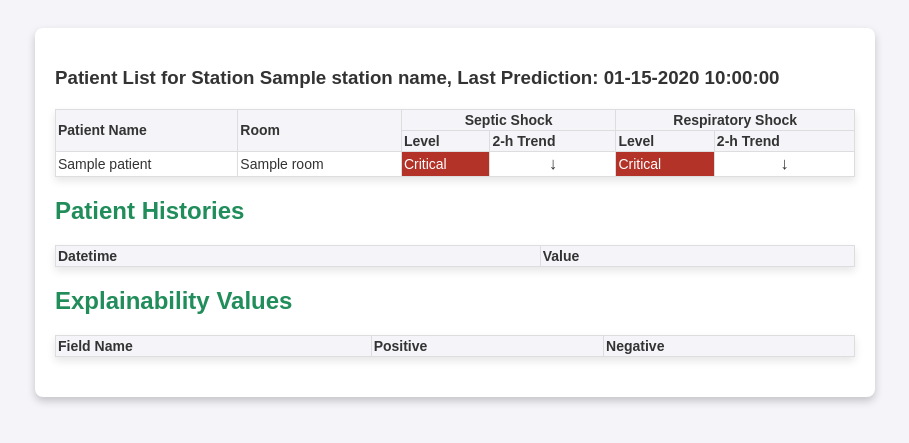
After one commit to gjschwartz72/teleCC_web_app, a Flask app: template templates/patient_list.html in a window 1280 px wide. The commit adds this page. Shown: the top 443 px of the page, without its empty margins (185-1094 px from the left). Run offline with Flask 3, Linux system fonts and the light colour scheme; the template is opened without the code that fills it: most values are stand-ins (such as "Sample title", 1, 10 or a date in 2020); lists and menus that the app fills with data are empty.

Commit message:
incremental 2025-10-01

```diff
--- a/routes.py
+++ b/routes.py
@@ -1,5 +1,6 @@
-from flask import app, render_template, request, jsonify, url_for, redirect
-from models import patient_telecc_state, Patient_telecc_history, Station_lookup
+from web_app import app, db
+from flask import render_template, request, jsonify, url_for, redirect
+from models import Patient_telecc_state, Patient_telecc_history, Station_lookup
 from forms import StationSelectionForm
 
 # Cache for storing loaded data
@@ -11,7 +12,8 @@ def splash():
     form = StationSelectionForm()
 
     # Dynamically populate the SelectField with station data
-    form.station_id.choices = [(station.id, station.name) for station in Station_lookup.query.all()]
+    #form.station_id.choices = [(station.station_number, station.station_name) for station in Station_lookup.query.all()]
+    form.stations = Station_lookup.query.all()
 
     if form.validate_on_submit():
         # Redirect to load_data route with the selected station ID
@@ -20,51 +22,80 @@ def splash():
 
     return render_template("splash.html", form=form)
 
-@app.route("/load_data/<int:station_id>", methods=["GET"])
+@app.route('/load_data/<int:station_id>')
 def load_data(station_id):
-    """Handle station selection and initialize the main page."""
-    # Ensure station exists
-    station = Station_lookup.query.get(station_id)
-    if not station:
-        return jsonify({"error": "Station not found"}), 404
+    #station_id = request.args.get('station_id')
+    # Handle the station_id as needed
 
-    print("Select Station:", station)
-    # Redirect to the main page with the selected station
-    #return render_template("main.html", station=station)
+    # Use the station name from the first patient (replace with actual logic)
+    station = Station_lookup.query.filter_by(station_number = station_id).all()
+    station_name = station[0].station_name
+
+    # Render the table template
+    station_list = Patient_telecc_state.query.filter_by(station_number = station_id).all()
+    if station_list:
+        prediction_datetime = station_list[0].prediction_datetime
+        station_list_sorted = sorted(station_list, key=lambda p: p.patientName.split()[-1])
+    else:
+        prediction_datetime = None
+
+    return render_template(
+        'patient_list.html',
+        station_name=station_name,
+        patients=station_list_sorted,
+        prediction_datetime = prediction_datetime
+    )
 
 
-@app.route('/main', methods=['GET', 'POST'])
-def main():
-    stations = Station_lookup.query.all()
-    return render_template('main.html', stations=stations)
+    return f"Loading data for station: {station_id}, {len(station_list)}"
 
-@app.route('/load_data', methods=['POST'])
-def load_data():
-    station_id = request.json.get('station_id')
+# @app.route("/load_data", methods=["GET", "POST"])
+# def load_data():
+#     """Handle station selection and initialize the main page."""
+#     # Ensure station exists
+#     station_id = request.args.get('station_id')
+#     station = Station_lookup.query.get(station_id)
+#     if not station:
+#         return jsonify({"error": "Station not found"}), 404
 
-    if station_id in cache:
-        data = cache[station_id]
-    else:
-        state_data = PatientTeleCCState.query.filter_by(station_id=station_id).all()
-        history_data = PatientTeleCCHistory.query.filter_by(station_id=station_id).all()
+#     print("Select Station:", station)
+#     return ("Selection:", station)
+#     # Redirect to the main page with the selected station
+#     #return render_template("main.html", station=station)
 
-        data = {
-            'state': [state.to_dict() for state in state_data],
-            'history': [history.to_dict() for history in history_data]
-        }
-        cache[station_id] = data
 
-    return jsonify(data)
+# @app.route('/main', methods=['GET', 'POST'])
+# def main():
+#     stations = Station_lookup.query.all()
+#     return render_template('main.html', stations=stations)
 
-@app.route('/patient_details/<int:patient_id>', methods=['GET'])
-def patient_details(patient_id):
-    patient_state = PatientTeleCCState.query.get(patient_id)
-    patient_history = PatientTeleCCHistory.query.filter_by(patient_id=patient_id).all()
+# @app.route('/load_data', methods=['POST'])
+# def load_data():
+#     station_id = request.json.get('station_id')
 
-    if patient_state:
-        response = {
-            'state': patient_state.to_dict(),
-            'history': [entry.to_dict() for entry in patient_history]
-        }
-        return jsonify(response)
-    return jsonify({'error': 'Patient not found'}), 404
+#     if station_id in cache:
+#         data = cache[station_id]
+#     else:
+#         state_data = PatientTeleCCState.query.filter_by(station_id=station_id).all()
+#         history_data = PatientTeleCCHistory.query.filter_by(station_id=station_id).all()
+
+#         data = {
+#             'state': [state.to_dict() for state in state_data],
+#             'history': [history.to_dict() for history in history_data]
+#         }
+#         cache[station_id] = data
+
+#     return jsonify(data)
+
+# @app.route('/patient_details/<int:patient_id>', methods=['GET'])
+# def patient_details(patient_id):
+#     patient_state = PatientTeleCCState.query.get(patient_id)
+#     patient_history = PatientTeleCCHistory.query.filter_by(patient_id=patient_id).all()
+
+#     if patient_state:
+#         response = {
+#             'state': patient_state.to_dict(),
+#             'history': [entry.to_dict() for entry in patient_history]
+#         }
+#         return jsonify(response)
+#     return jsonify({'error': 'Patient not found'}), 404
--- a/static/css/styles.css
+++ b/static/css/styles.css
@@ -1,3 +1,4 @@
+/* General Body Styling */
 body {
     font-family: Arial, sans-serif;
     background-color: #f4f4f9;
@@ -6,11 +7,18 @@ body {
     padding: 20px;
 }
 
+/* Container Styling */
 .container {
-    max-width: 600px;
+    max-width: 800px;
     margin: 0 auto;
+    text-align: left;
+    padding: 20px;
+    background: white;
+    box-shadow: 0 4px 8px rgba(0, 0, 0, 0.2);
+    border-radius: 8px;
 }
 
+/* Station List Styling */
 .station-list {
     margin: 20px 0;
 }
@@ -23,6 +31,7 @@ select {
     margin-bottom: 20px;
 }
 
+/* Button Styling */
 button {
     background-color: #007BFF;
     color: white;
@@ -30,8 +39,68 @@ button {
     padding: 10px 20px;
     cursor: pointer;
     font-size: 16px;
+    border-radius: 4px;
+    transition: background-color 0.3s ease;
 }
 
 button:hover {
     background-color: #0056b3;
 }
+
+/* Table Styling */
+table {
+    width: 100%;
+    border-collapse: collapse;
+    margin: 20px 0;
+    font-size: 14px;
+    text-align: left;
+    box-shadow: 0 4px 8px rgba(0, 0, 0, 0.1);
+}
+
+th, td {
+    border: 1px solid #ddd;
+    padding: 2px;
+}
+
+th {
+    background-color: #f4f4f9;
+    color: #333;
+}
+
+tr:hover {
+    background-color: #f1f1f1;
+}
+
+/* Class Cell Coloring */
+.low {
+    background-color: white;
+    color: black;
+}
+
+.moderate {
+    background-color: #30547C;
+    color: white;
+}
+
+.critical {
+    background-color: #b33329;
+    color: white;
+}
+
+/* Table Titles */
+h1, h2 {
+    font-size: 1.5em;
+    color: #208d5a;
+    margin-bottom: 10px;
+}
+
+.trend-icon {
+    font-size: 2.2em; /* Adjust font size as needed */
+    font-weight: bold; /* Make arrows bold */
+    text-align: center; /* Center-align the arrows if necessary */
+}
+
+/* Histories and Explainability Tables */
+#historiesTable, #explainabilityTable {
+    margin-top: 20px;
+}
--- a/synthetic_data/table_building.sql
+++ b/synthetic_data/table_building.sql
@@ -1,3 +1,5 @@
+drop table if exists patient_teleCC_state;
+
 create table patient_teleCC_state as
 select *
 from patient_teleCC
@@ -9,10 +11,10 @@ drop table if exists patient_teleCC_history;
 create table patient_teleCC_history_tmp as
 select PatientID, Sta6a, prediction_datetime, septic_shock_score, respiratory_score
 from patient_teleCC as t1
-where prediction_datetime &lt;= '2024-12-03 12:00:00';
+where prediction_datetime = '2024-12-03 12:00:00';
 
 create table patient_teleCC_history as
-select * from
+select t1.* from
 patient_teleCC_history_tmp as t1 join patient_teleCC_state as t2
 on t1.PatientID = t2.PatientID and t1.Sta6a = t2.Sta6a;
 
--- /dev/null
+++ b/templates/patient_list.html
@@ -0,0 +1,117 @@
+<!DOCTYPE html>
+<html lang="en">
+<head>
+    <meta charset="UTF-8">
+    <meta name="viewport" content="width=device-width, initial-scale=1.0">
+    <title>Patient List</title>
+    <link rel="stylesheet" href="{{ url_for('static', filename='css/styles.css') }}">
+    <script src="https://code.jquery.com/jquery-3.6.0.min.js"></script>
+    <style>
+        th[colspan="2"] {
+            text-align: center;
+        }
+        .trend-icon {
+            font-size: 1.2em;
+        }
+    </style>
+</head>
+<body>
+    <div class="container">
+        <h3>Patient List for Station {{ station_name }}, Last Prediction: {{ prediction_datetime.strftime('%m-%d-%Y %H:%M:%S') }}</h3>
+        <table id="patientTable">
+            <thead>
+                <tr>
+                    <th rowspan="2">Patient Name</th>
+                    <th rowspan="2">Room</th>
+                    <th colspan="2">Septic Shock</th>
+                    <th colspan="2">Respiratory Shock</th>
+                </tr>
+                <tr>
+                    <th>Level</th>
+                    <th>2-h Trend</th>
+                    <th>Level</th>
+                    <th>2-h Trend</th>
+                </tr>
+            </thead>
+            <tbody>
+                {% for patient in patients %}
+                <tr onclick="loadPatientDetails({{ patient.patientID }})">
+                    <td>{{ patient.patientName }}</td>
+                    <td>{{ patient.room }}</td>
+                    <td class="{{ 'low' if patient.septic_shock_class == 0 else 'moderate' if patient.septic_shock_class == 1 else 'critical' }}">
+                        {{ 'Low' if patient.septic_shock_class == 0 else 'Moderate' if patient.septic_shock_class == 1 else 'Critical' }}
+                    </td>
+                    <td class="trend-icon">
+                        {{ '&#8596;' | safe if patient.septic_shock_trend == 0 else '&#8593;' | safe if patient.septic_shock_trend == 1 else '&#8595;' | safe}}
+                    </td>
+                    <td class="{{ 'low' if patient.respiratory_class == 0 else 'moderate' if patient.respiratory_class == 1 else 'critical' }}">
+                        {{ 'Low' if patient.respiratory_class == 0 else 'Moderate' if patient.respiratory_class == 1 else 'Critical' }}
+                    </td>
+                    <td class="trend-icon">
+                        {{ '&#8596;' | safe if patient.respiratory_trend == 0 else '&#8593;' | safe if patient.respiratory_trend == 1 else '&#8595;' | safe}}
+                    </td>
+                </tr>
+                {% endfor %}
+            </tbody>
+        </table>
+
+        <h2>Patient Histories</h2>
+        <table id="historiesTable">
+            <thead>
+                <tr>
+                    <th>Datetime</th>
+                    <th>Value</th>
+                </tr>
+            </thead>
+            <tbody>
+                <!-- AJAX Populated -->
+            </tbody>
+        </table>
+
+        <h2>Explainability Values</h2>
+        <table id="explainabilityTable">
+            <thead>
+                <tr>
+                    <th>Field Name</th>
+                    <th>Positive</th>
+                    <th>Negative</th>
+                </tr>
+            </thead>
+            <tbody>
+                <!-- AJAX Populated -->
+            </tbody>
+        </table>
+    </div>
+
+    <script>
+        function loadPatientDetails(patientID) {
+            $.ajax({
+                url: `/get_patient_details/${patientID}`,
+                method: 'GET',
+                success: function(data) {
+                    // Update histories table
+                    let historiesHTML = '';
+                    data.histories.forEach(history => {
+                        historiesHTML += `<tr>
+                            <td>${new Date(history.datetime).toLocaleString()}</td>
+                            <td>${history.value}</td>
+                        </tr>`;
+                    });
+                    $('#historiesTable tbody').html(historiesHTML);
+
+                    // Update explainability table
+                    let explainabilityHTML = '';
+                    data.explainability_values.forEach(expl => {
+                        explainabilityHTML += `<tr>
+                            <td>${expl.field_name}</td>
+                            <td>${expl.expl_pos}</td>
+                            <td>${expl.expl_neg}</td>
+                        </tr>`;
+                    });
+                    $('#explainabilityTable tbody').html(explainabilityHTML);
+                }
+            });
+        }
+    </script>
+</body>
+</html>
```
Also changed, not shown: templates/splash.html (+18 -4 lines), 1 other file.
